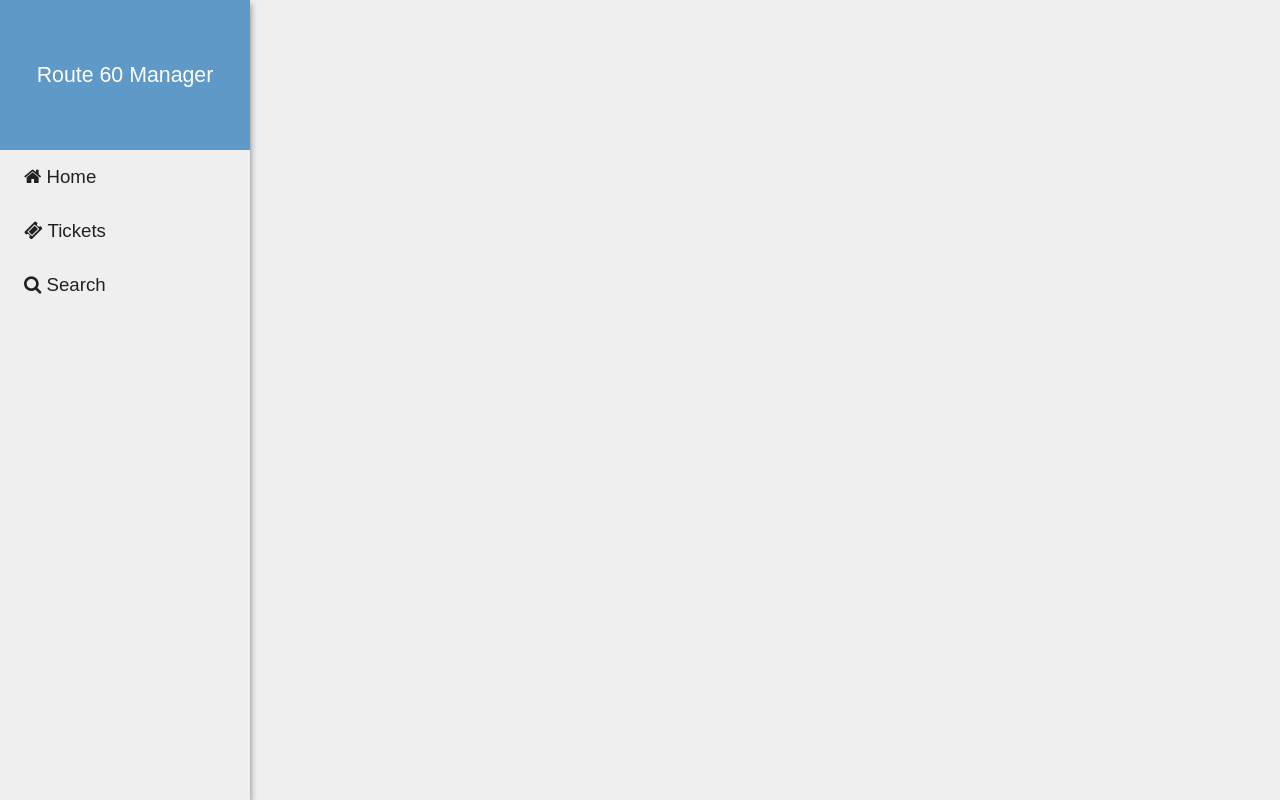
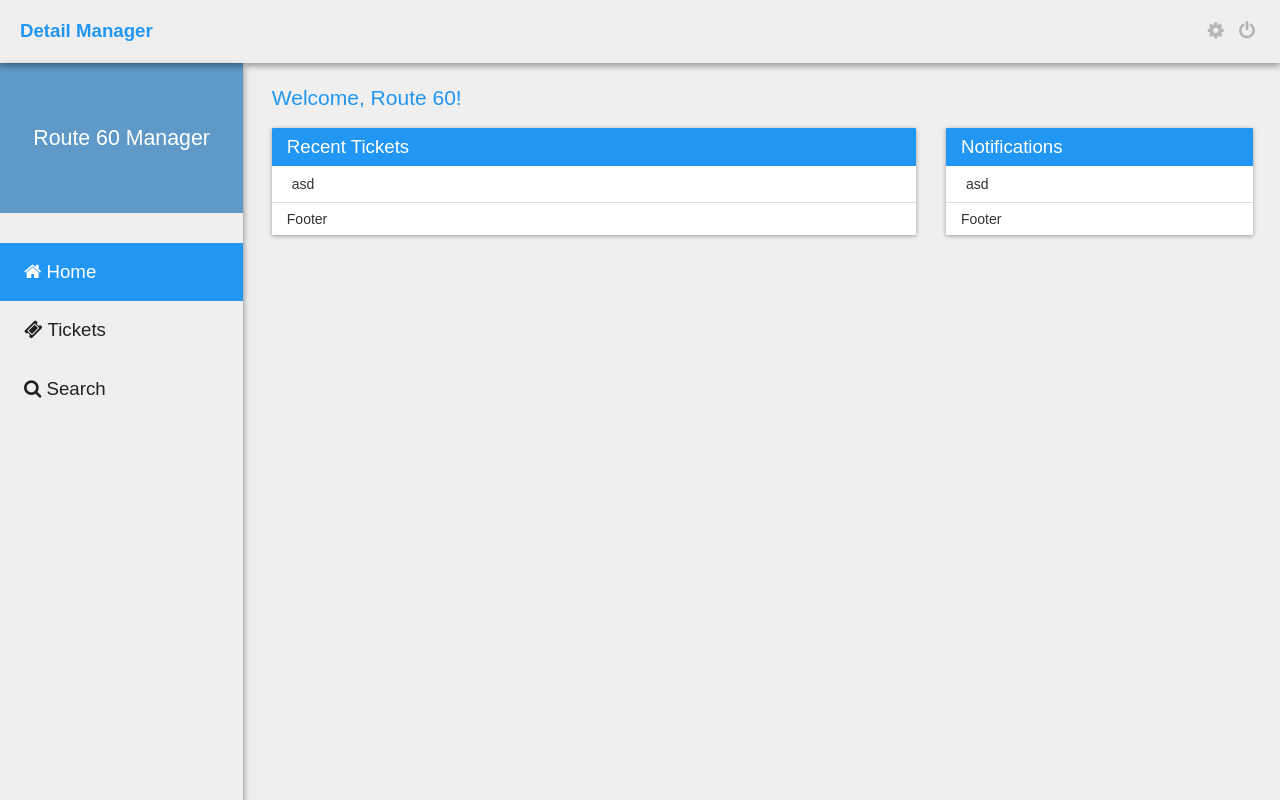
Before and after one commit to SDCore/scheduling.r60, a PHP site: page / in a window 1280 px wide. Run offline with PHP 8.4, Linux system fonts and the light colour scheme; some libraries are stand-ins or nearby versions; some web fonts are replaced; grey boxes are pictures that could not be loaded.

Commit message:
More CSS and HTML. And CSS.

```diff
--- a/assets/css/main.css
+++ b/assets/css/main.css
@@ -5,9 +5,38 @@ body {
   background: #EFEFEF;
   font-family: "RobotoDraft", Arial, sans-serif, Helvetica; }
 
+.clear {
+  clear: both; }
+
+.left {
+  float: left; }
+
+.right {
+  float: right; }
+
+.nav {
+  width: 100%;
+  z-index: 9999;
+  font-size: 14pt;
+  padding: 18px 20px;
+  position: relative;
+  box-sizing: border-box;
+  -moz-box-sizing: border-box;
+  -webkit-box-sizing: border-box;
+  box-shadow: 0 3px 6px rgba(0, 0, 0, 0.37); }
+  .nav > .brand {
+    color: #2196F3;
+    font-weight: bold;
+    text-decoration: none; }
+  .nav > .right > a {
+    color: #B6B6B6;
+    margin-left: 5px;
+    margin-right: 5px; }
+
 .left-nav {
+  width: 19%;
   height: 100%;
-  width: 250px;
+  z-index: 9998;
   position: fixed;
   background: FFFFFF;
   box-shadow: 0 4px 7px rgba(0, 0, 0, 0.49); }
@@ -24,7 +53,8 @@ body {
       text-align: center;
       background: rgba(33, 150, 243, 0.5); }
   .left-nav > .links {
-    width: 100%; }
+    width: 100%;
+    margin-top: 30px; }
     .left-nav > .links > a {
       width: 100%;
       color: #212121;
@@ -32,10 +62,49 @@ body {
       font-size: 14pt;
       padding: 16px 24px;
       text-decoration: none;
+      box-sizing: border-box;
+      transition: all 0.18s ease;
       -moz-box-sizing: border-box;
-      -webkit-box-sizing: border-box;
-      box-sizing: border-box; }
+      -webkit-box-sizing: border-box; }
       .left-nav > .links > a:hover {
         background: #CCCCCC; }
+      .left-nav > .links > a.active {
+        color: #FFFFFF;
+        background: #2196F3; }
+        .left-nav > .links > a.active:hover {
+          background: #1976D2; }
+
+.container {
+  width: 79%;
+  float: right;
+  margin-top: 20px;
+  margin-left: 20px;
+  margin-right: 12px; }
+  .container > .welcome {
+    margin: 0px;
+    padding: 0px;
+    color: #2196F3;
+    font-weight: 500; }
+
+.card {
+  width: 100%;
+  margin-top: 15px;
+  border-radius: 1px;
+  margin-bottom: 15px;
+  background: #FFFFFF;
+  box-shadow: 0 1px 4px rgba(0, 0, 0, 0.37); }
+  .card > .card-title {
+    color: #FFFFFF;
+    font-size: 14pt;
+    font-weight: 300;
+    padding: 6px 15px;
+    background: #2196F3;
+    border-top-left-radius: 1px;
+    border-top-right-radius: 1px; }
+  .card > .card-content {
+    padding: 8px 20px; }
+  .card > .card-footer {
+    padding: 6px 15px;
+    border-top: 1px solid #DDDDDD; }
 
 /*# sourceMappingURL=main.css.map */
--- a/assets/css/main.scss
+++ b/assets/css/main.scss
@@ -16,9 +16,44 @@ body {
 	font-family: "RobotoDraft", Arial, sans-serif, Helvetica;
 }
 
+.clear {
+	clear: both;
+}
+
+.left {
+	float: left;
+}
+
+.right {
+	float: right;
+}
+
+.nav {
+	width: 100%;
+	z-index: 9999;
+	font-size: 14pt;
+	padding: 18px 20px;
+	position: relative;
+	box-sizing: border-box;
+	-moz-box-sizing: border-box;
+	-webkit-box-sizing: border-box;
+	box-shadow: 0 3px 6px rgba(0, 0, 0, 0.37);
+	&>.brand {
+		color: $primary;
+		font-weight: bold;
+		text-decoration: none;
+	}
+	&>.right>a {
+		color: $divider;
+		margin-left: 5px;
+		margin-right: 5px;
+	}
+}
+
 .left-nav {
+	width: 19%;
 	height: 100%;
-	width: 250px;
+	z-index: 9998;
 	position: fixed;
 	background: FFFFFF;
 	box-shadow: 0 4px 7px rgba(0, 0, 0, 0.49);
@@ -38,6 +73,7 @@ body {
 	}
 	&>.links {
 		width: 100%;
+		margin-top: 30px;
 		&>a {
 			width: 100%;
 			color: $text;
@@ -45,12 +81,63 @@ body {
 			font-size: 14pt;
 			padding: 16px 24px;
 			text-decoration: none;
+			box-sizing: border-box;
+			transition: all 0.18s ease;
 			-moz-box-sizing: border-box;
 			-webkit-box-sizing: border-box;
-			box-sizing: border-box;
 			&:hover {
 				background: #CCCCCC;
+			}
+			&.active {
+				color: #FFFFFF;
+				background: $primary;
+				&:hover {
+					background: $darkprimary;
+				}
 			}
 		}
 	}
 }
+
+.container {
+	width: 79%;
+	float: right;
+	margin-top: 20px;
+	margin-left: 20px;
+	margin-right: 12px;
+	&>.welcome {
+		margin: 0px;
+		padding: 0px;
+		color: $primary;
+		font-weight: 500;
+	}
+}
+
+.card {
+	width: 100%;
+	margin-top: 15px;
+	border-radius: 1px;
+	margin-bottom: 15px;
+	background: #FFFFFF;
+	box-shadow: 0 1px 4px rgba(0, 0, 0, 0.37);
+	&>.card-title {
+		color: #FFFFFF;
+		font-size: 14pt;
+		font-weight: 300;
+		padding: 6px 15px;
+		background: $primary;
+		border-top-left-radius: 1px;
+		border-top-right-radius: 1px;
+	}
+	&>.card-content {
+		padding: 8px 20px;
+	}
+	&>.card-footer {
+		padding: 6px 15px;
+		border-top: 1px solid #DDDDDD;
+	}
+}
+
+.table {
+
+}
--- a/index.php
+++ b/index.php
@@ -5,6 +5,7 @@
 <head>
 
 	<title>Route 60 Detailing</title>
+	<link rel="stylesheet" type="text/css" href="./assets/css/bootstrap.min.css">
 	<link rel="stylesheet" type="text/css" href="./assets/css/main.css" />
 	<link rel="stylesheet" href="https://maxcdn.bootstrapcdn.com/font-awesome/4.4.0/css/font-awesome.min.css">
 
@@ -12,17 +13,53 @@
 
 <body>
 
+	<div class="nav">
+		<a href="#" class="brand">Detail Manager</a>
+
+		<div class="right">
+			<a href="#"><i class="fa fa-cog"></i></a>
+			<a href="#"><i class="fa fa-power-off"></i></a>
+		</div>
+	</div>
+
 	<div class="left-nav">
 		<div class="header">
 			<div class="brand">Route 60 Manager</div>
 		</div>
 		<div class="links">
-			<a href="#"><i class="fa fa-home"></i> Home</a>
+			<a href="#" class="active"><i class="fa fa-home"></i> Home</a>
 			<a href="#"><i class="fa fa-ticket"></i> Tickets</a>
 			<a href="#"><i class="fa fa-search"></i> Search</a>
 		</div>
 	</div>
 
+	<div class="container">
+		<h2 class="welcome">Welcome, Route 60!</h2>
+
+		<div class="row">
+			<div class="col-md-8">
+				<div class="card">
+					<div class="card-title">Recent Tickets</div>
+					<div class="card-content">
+						asd
+					</div>
+					<div class="card-footer">Footer</div>
+				</div>
+			</div>
+
+			<div class="col-md-4">
+				<div class="card">
+					<div class="card-title">Notifications</div>
+					<div class="card-content">
+						asd
+					</div>
+					<div class="card-footer">Footer</div>
+				</div>
+			</div>
+		</div>
+
+	</div>
+
 </body>
 
 </html>
```
Also changed, not shown: assets/css/bootstrap.css (added), assets/css/bootstrap.min.css (added), 2 other files.
